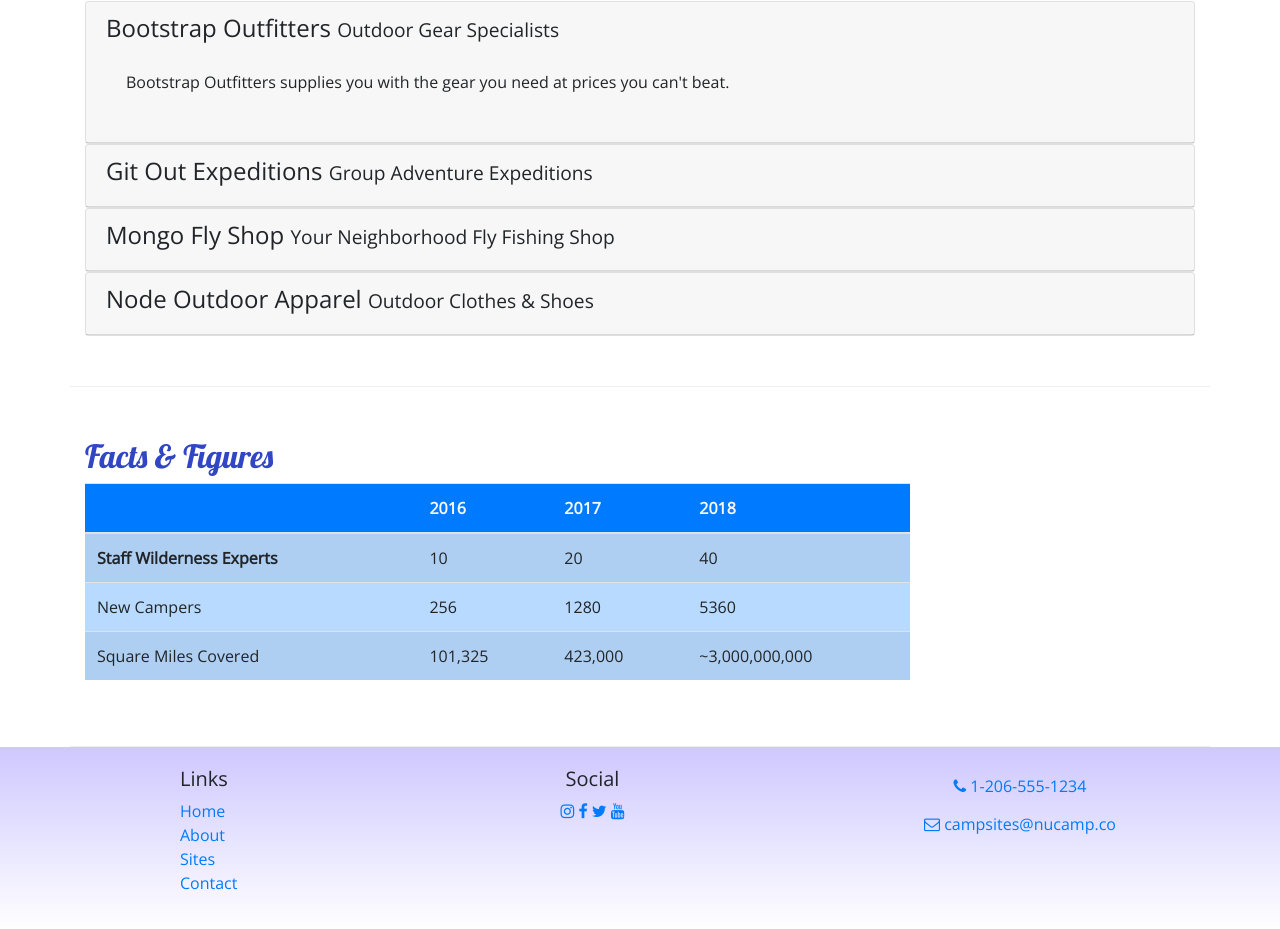
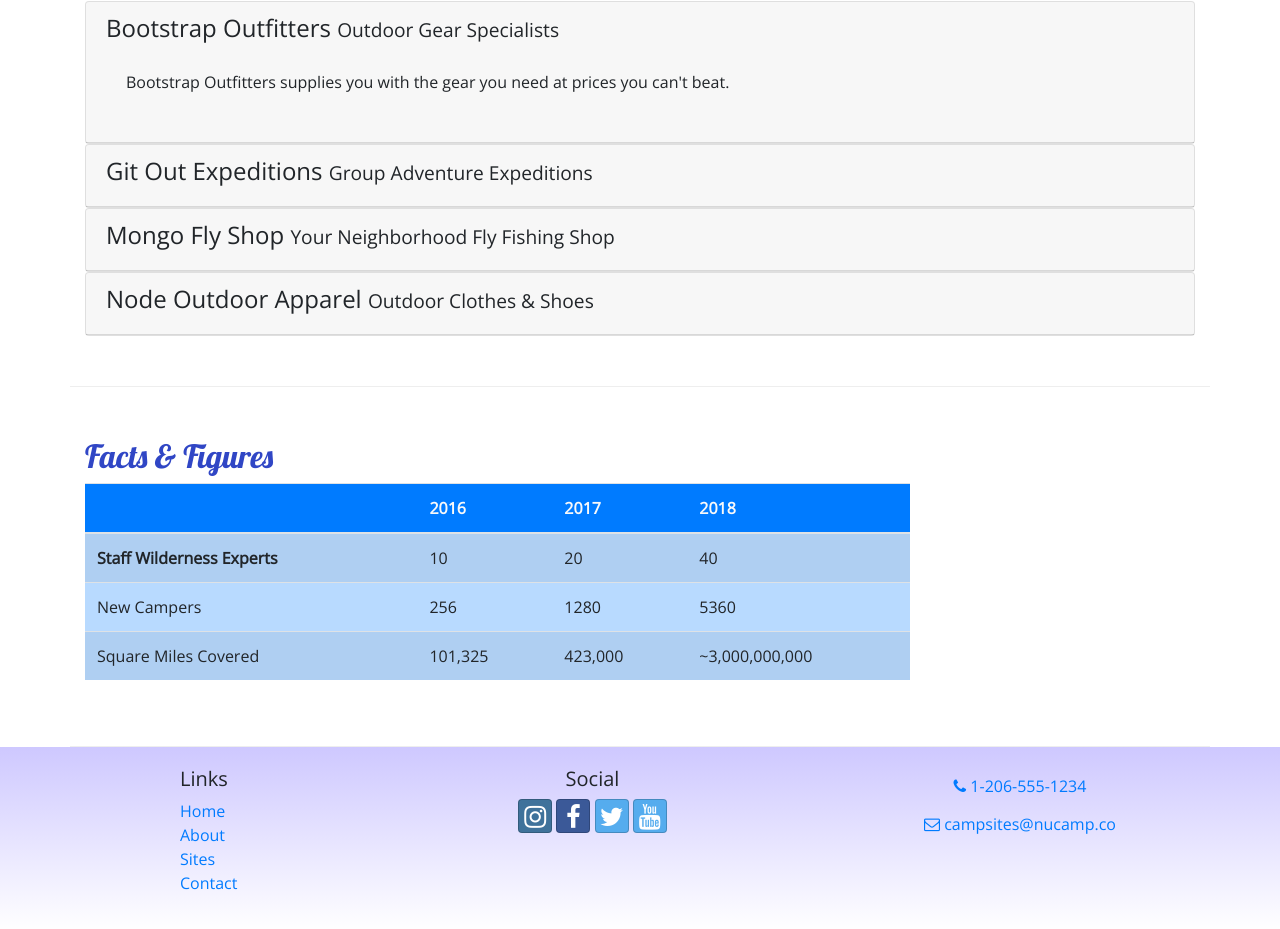
Before and after one commit to CountSigFigs/Nucamp-Bootcamp, a website: page aboutus.html in a window 1280 px wide. Shown: the part 819-1748 px from the top of the page. Drawn offline with nearby package versions, Linux system fonts and the light colour scheme.

Commit message:
fixed icons and div

```diff
--- a/aboutus.html
+++ b/aboutus.html
@@ -229,10 +229,10 @@
                 </div>
                 <div class="col-6 col-sm-5 text-center">
                     <h5>Social</h5>
-                    <a href="http://instagram.com/"><i class="fa fa-instagram"></i></a>
-                    <a href="http://facebook.com/"><i class="fa fa-facebook"></i></a>
-                    <a href="http://twitter.com/"><i class="fa fa-twitter"></i></a>
-                    <a href="http://youtube.com/"><i class="fa fa-youtube"></i></a>
+                    <a class= "btn btn-social-icon btn-instagram" href="http://instagram.com/"><i class="fa fa-instagram"></i></a>
+                    <a class= "btn btn-social-icon btn-facebook" href="http://facebook.com/"><i class="fa fa-facebook"></i></a>
+                    <a class= "btn btn-social-icon btn-twitter" href="http://twitter.com/"><i class="fa fa-twitter"></i></a>
+                    <a class= "btn btn-social-icon btn-twitter" href="http://youtube.com/"><i class="fa fa-youtube"></i></a>
                 </div>
                 <div class="col-sm-4 text-center">
                     <a role="button" class="btn btn-link" href=" tel:+12065551234"><i class="fa fa-phone"></i>
```
Also changed, not shown: contactus.html (+1 -2 lines), index.html (+4 -4 lines).
